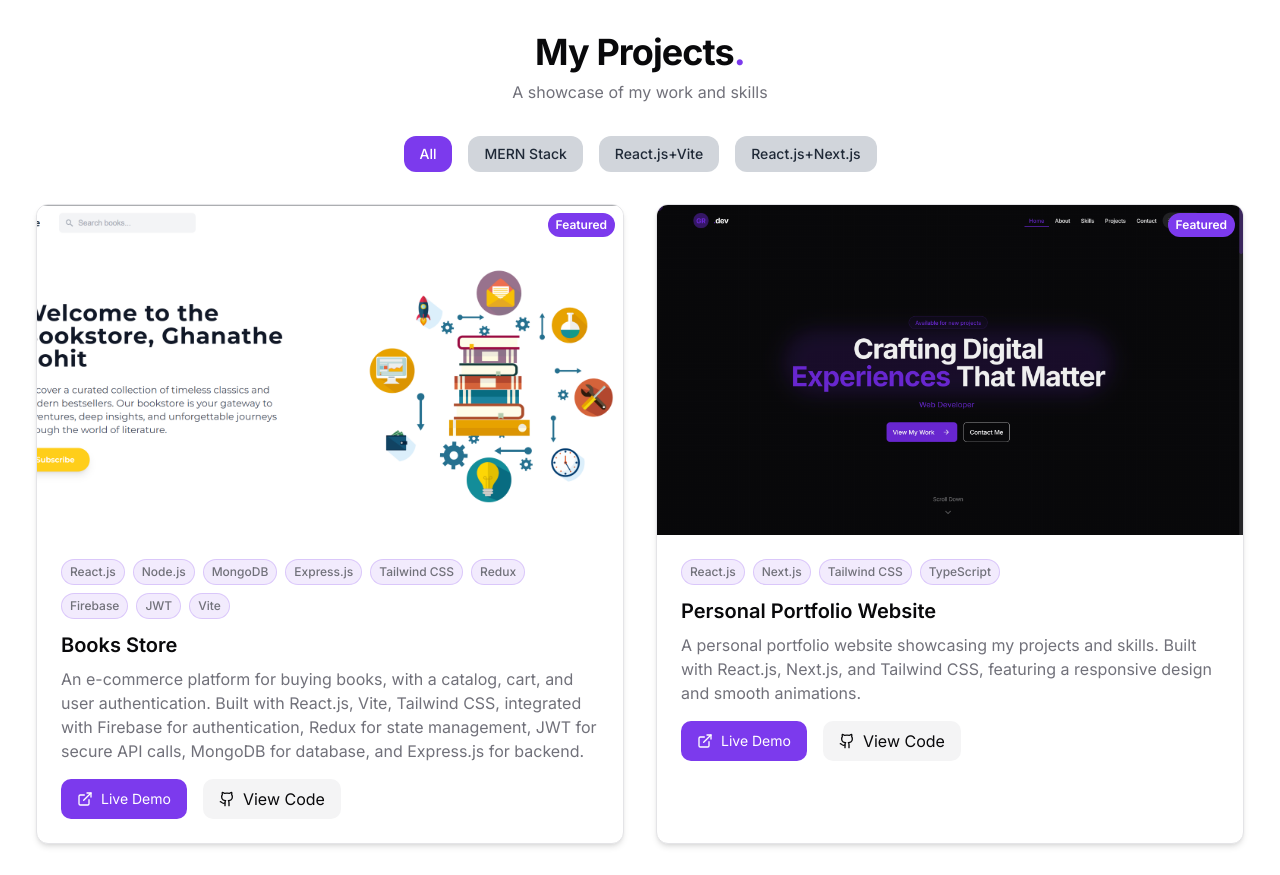
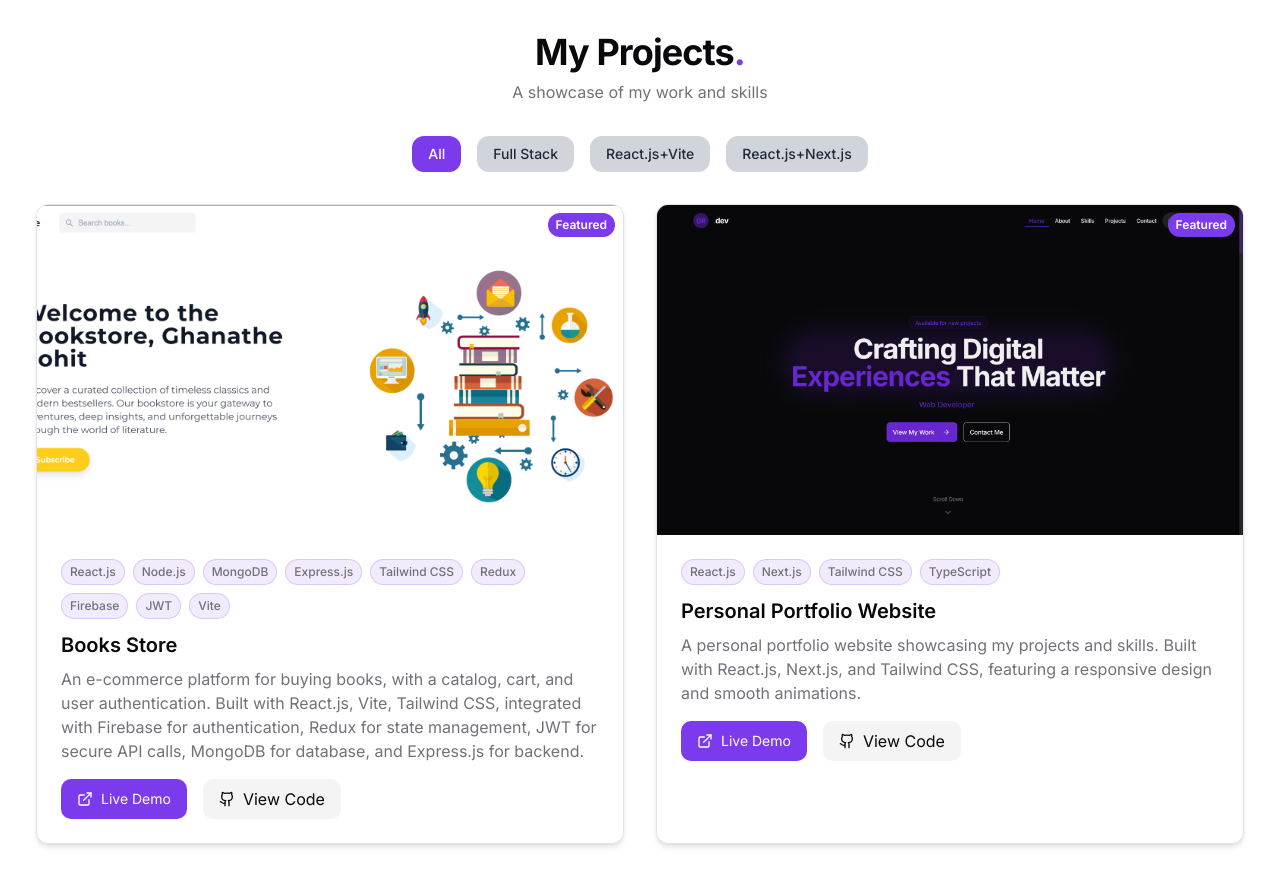
Before and after one commit to ghanatherohit/ghanathe-rohit-portfolio, a Next.js app: page / in a window 1280 px wide. Shown: the part 4220-5095 px from the top of the page. Built offline with nearby package versions, Linux system fonts and the light colour scheme; grey boxes are pictures that could not be loaded.

Commit message:
category update

```diff
--- a/components/Projects.tsx
+++ b/components/Projects.tsx
@@ -12,7 +12,7 @@ import { cn } from "@/lib/utils";
 // Project categories
 const categories = [
   "All",
-  "MERN Stack",
+  "Full Stack",
   "React.js+Vite",
   "React.js+Next.js",
 ];
```
